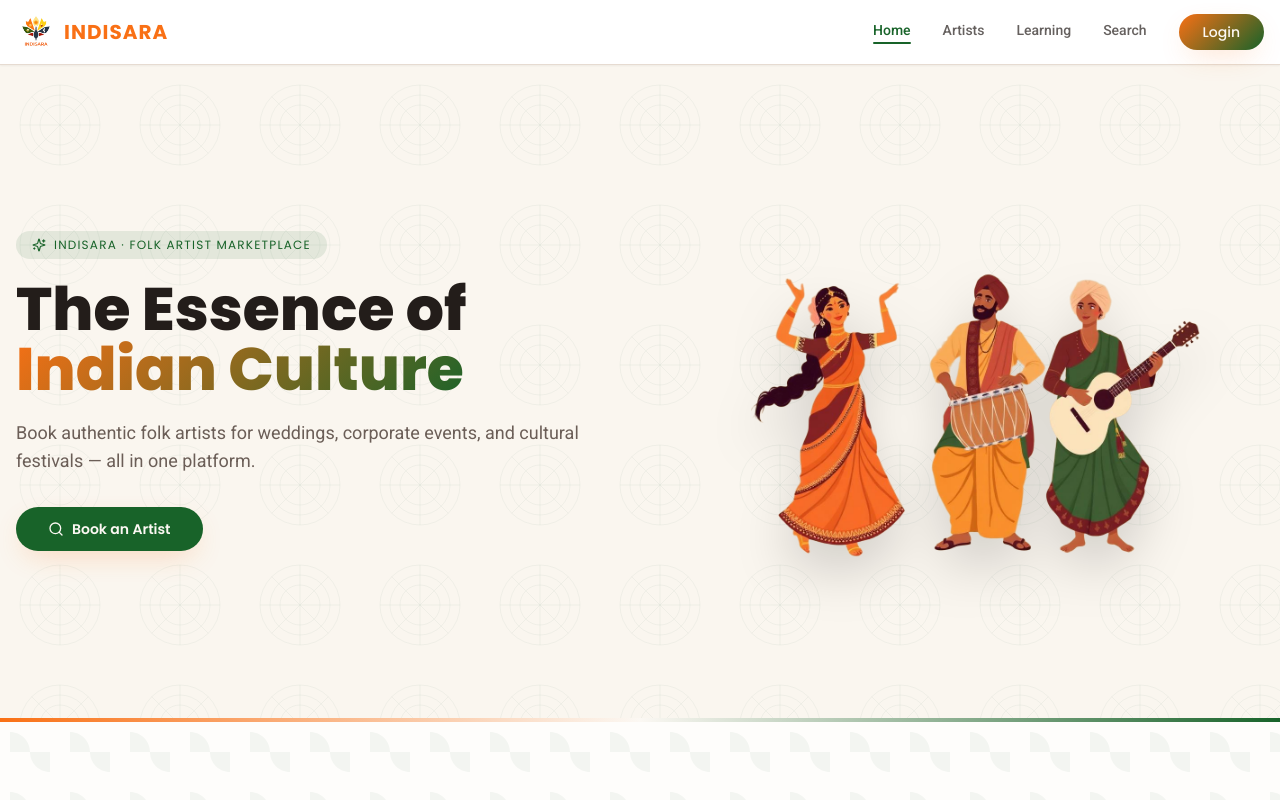
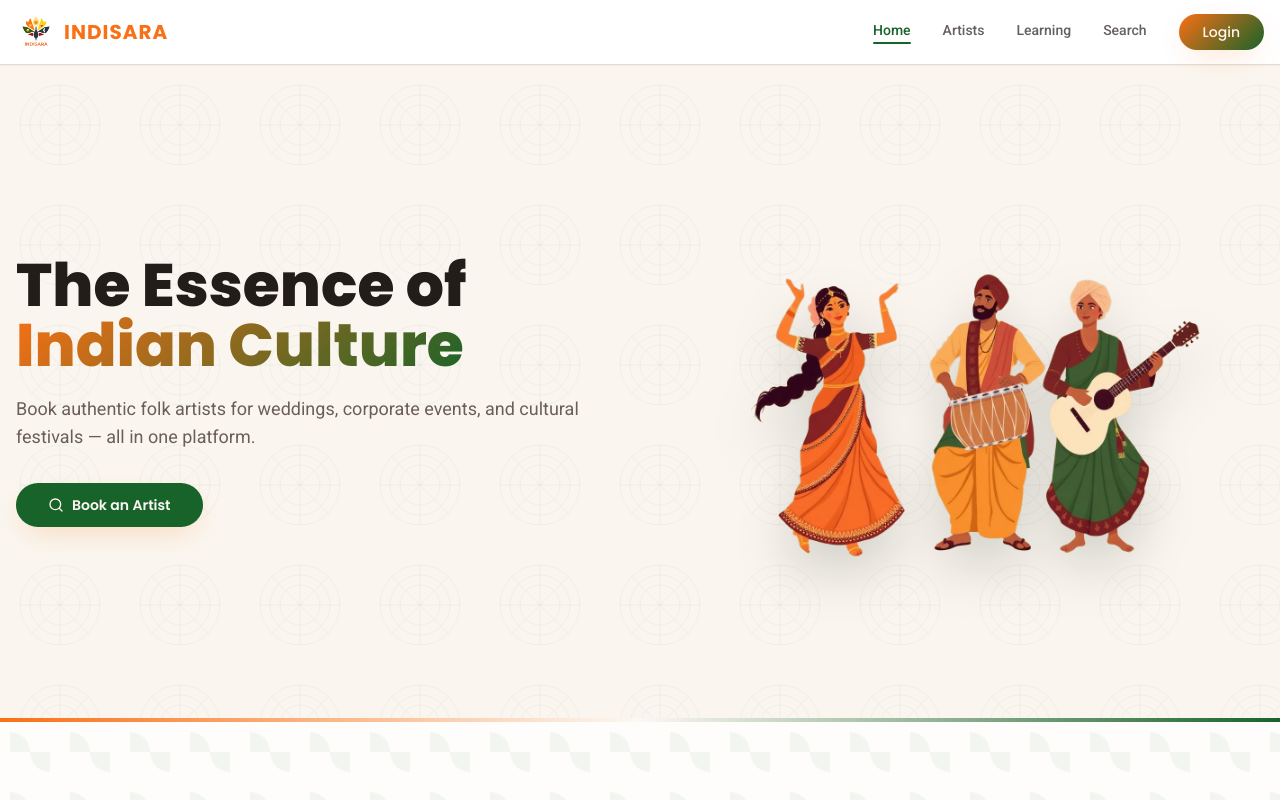
Before and after one commit to Jamesgyan/rangoli-stage, a React (Vite) app: page / in a window 1280 px wide. Shown: the top 800 px of the page. Built offline with nearby package versions, Linux system fonts and the light colour scheme; the HTML template or start-up script is replaced by a standard one.

Commit message:
Changes
Co-authored-by: Jamesgyan <135981552+Jamesgyan@users.noreply.github.com>

```diff
--- a/src/pages/Index.tsx
+++ b/src/pages/Index.tsx
@@ -41,9 +41,6 @@ const Index = () => {
               transition={{ duration: 0.8, ease: "easeOut" }}
               className="text-left"
             >
-              <span className="inline-flex items-center gap-2 px-4 py-1.5 rounded-full bg-primary/10 text-primary font-heading text-xs tracking-widest uppercase mb-5">
-                <Sparkles size={14} /> Indisara · Folk Artist Marketplace
-              </span>
               <h1 className="font-heading font-extrabold text-4xl md:text-6xl leading-[1.05] text-foreground mb-5">
                 The Essence of <span className="text-gradient-warm">Indian Culture</span>
               </h1>
```
